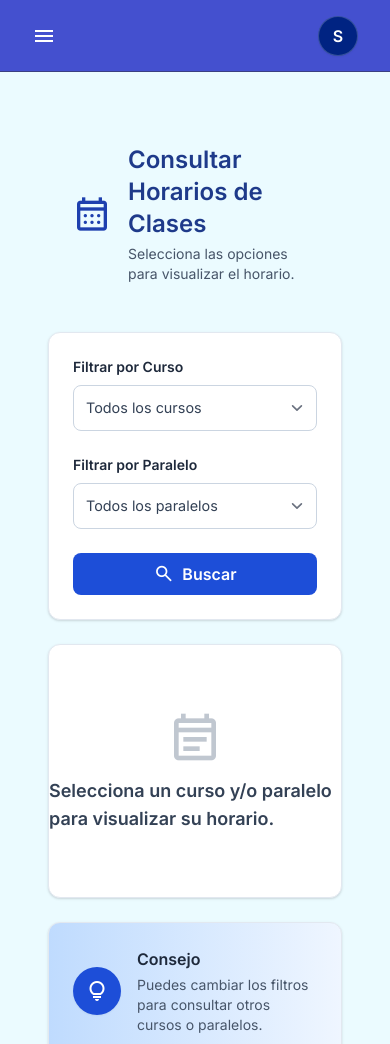
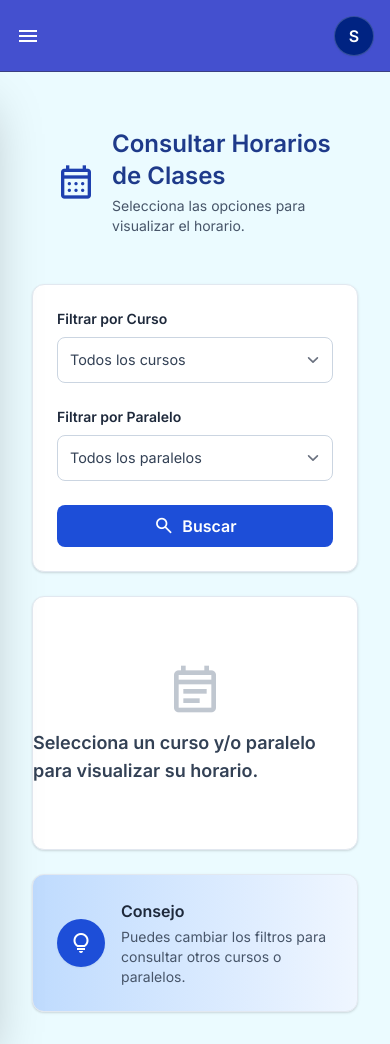
Before and after one commit to anthhouh/Geocampus, a Django app: page /horarios/ in a window 390 px wide. Run offline with Django 5.2, Linux system fonts and the light colour scheme; the visitor is signed in with stand-in values (Sample User, id 1); data that the repository does not hold is empty; parts of the project's set-up code (start-up, migrations or seed data) failed here and were passed over; some libraries are stand-ins or nearby versions.

Commit message:
UI: adjust padding and layout for improved responsiveness and aesthetics

```diff
--- a/horarios/templates/horarios/dashboard_docente.html
+++ b/horarios/templates/horarios/dashboard_docente.html
@@ -110,7 +110,7 @@
                         </button>
                     </div>
                 </div>
-                <div class="px-6 pb-4 overflow-x-auto">
+                <div class="px-4 sm:px-6 pb-4 overflow-x-auto">
                     <!-- Componente Schedule Grid -->
                     <div class="schedule-grid" id="grid-docente_{{ docente.id }}">
                         <div style="grid-column: 1; grid-row: 1;"></div>
--- a/horarios/templates/horarios/horarios_curso.html
+++ b/horarios/templates/horarios/horarios_curso.html
@@ -244,7 +244,7 @@
                         <span class="material-symbols-outlined text-[#64748b] bg-slate-100 p-1 rounded-full transition-transform group-open/accordion:rotate-180">expand_more</span>
                     </summary>
 
-                    <div class="overflow-x-auto p-6 bg-white">
+                    <div class="overflow-x-auto p-4 md:p-6 bg-white">
                         <div class="rounded-xl overflow-hidden" style="min-width: 800px; border-radius: 12px;">
                             <div class="schedule-grid-mockup" style="border-radius: 12px; overflow: hidden;">
                                 <div style="grid-column: 1; grid-row: 1; background: #fff;"></div>
--- a/horarios/templates/horarios/index.html
+++ b/horarios/templates/horarios/index.html
@@ -202,7 +202,7 @@
         </div>
 
         <!-- Right Side: Girl Image Container -->
-        <div class="absolute top-[-60px] right-0 bottom-0 w-[400px] overflow-hidden rounded-r-2xl pointer-events-none z-0 flex items-end justify-end">
+        <div class="absolute top-[-60px] right-0 bottom-0 w-[400px] overflow-hidden rounded-r-2xl pointer-events-none z-0 hidden sm:flex items-end justify-end">
             <img src="{% static 'images/img01.png' %}" alt="Girl Illustration" class="w-[350px] h-auto object-contain translate-y-[28px] translate-x-[4px]">
         </div>
     </div>
--- a/templates/base.html
+++ b/templates/base.html
@@ -64,7 +64,7 @@
             border: 1px solid #e0e2ea;
             border-radius: 0.6rem;
             overflow: hidden;
-            min-width: 1200px;
+            min-width: 800px;
         }
         /* Celda vacía generada por JS */
         .grid-cell {
--- a/templates/base_app.html
+++ b/templates/base_app.html
@@ -3,11 +3,11 @@
 
 {% block layout %}
 <div class="flex-1 flex h-screen overflow-hidden">
-    <!-- Sidebar Overlay (solo móvil) -->
-    <div id="sidebar-overlay" class="fixed inset-0 bg-black/50 z-40 hidden md:hidden transition-opacity duration-300 opacity-0" onclick="toggleSidebar()"></div>
+    <!-- Sidebar Backdrop (closes when clicking outside) -->
+    <div id="sidebar-overlay" class="fixed inset-0 bg-black/40 z-30 hidden transition-opacity duration-300 opacity-0" style="top: 72px;" onclick="toggleSidebar()"></div>
 
-    <!-- SideNavBar -->
-    <nav id="sidebar" class="bg-[#4450CF] border-r border-[#00175c] fixed left-0 top-0 h-full w-64 flex flex-col justify-between py-6 z-50 transform -translate-x-full md:translate-x-0 transition-transform duration-300 ease-in-out">
+    <!-- SideNavBar: starts below the header (top-[72px]) -->
+    <nav id="sidebar" class="bg-[#4450CF] fixed left-0 top-[72px] h-[calc(100vh-72px)] w-64 flex flex-col justify-between py-6 z-40 transform -translate-x-full transition-transform duration-300 ease-in-out shadow-2xl">
         <div>
             <div class="px-6 mb-8 mt-4 flex items-center gap-3">
                 <div class="w-10 h-10 flex items-center justify-center cursor-pointer select-none shrink-0">
@@ -100,10 +100,10 @@
         </div>
     </nav>
 
-    <!-- Main Content Wrapper -->
-    <div id="main-content" class="flex-1 flex flex-col md:ml-64 relative h-full transition-[margin] duration-300 ease-in-out">
-        <!-- TopNavBar -->
-        <header class="sticky top-0 z-40 w-full h-[72px] flex justify-between items-center px-8 bg-[#4450CF] border-b border-[#3b3f81]">
+    <!-- Main Content Wrapper: full width, header is always static at top -->
+    <div id="main-content" class="flex-1 flex flex-col relative h-full w-full">
+        <!-- TopNavBar: always fixed at top, full width, never moves -->
+        <header class="fixed top-0 left-0 right-0 z-50 w-full h-[72px] flex justify-between items-center px-4 md:px-8 bg-[#4450CF] border-b border-[#3b3f81]">
             <div class="flex items-center gap-4">
                 <button onclick="toggleSidebar()" class="material-symbols-outlined text-white cursor-pointer hover:bg-white/10 p-2 -ml-2 rounded-full transition-colors border-none bg-transparent">menu</button>
             </div>
@@ -122,8 +122,8 @@
             </div>
         </header>
 
-        <!-- Canvas -->
-        <main class="flex-1 overflow-y-auto p-8 bg-transparent">
+        <!-- Canvas: padded top so content starts below the fixed header -->
+        <main class="flex-1 overflow-y-auto p-4 md:p-8 bg-transparent mt-[72px]">
             {% block content %}{% endblock %}
         </main>
     </div>
@@ -132,39 +132,21 @@
 <script>
     function toggleSidebar() {
         const sidebar = document.getElementById('sidebar');
-        const mainContent = document.getElementById('main-content');
         const overlay = document.getElementById('sidebar-overlay');
-        const isMobile = window.innerWidth < 768;
 
-        if (isMobile) {
-            // Lógica móvil: toggle translation y overlay
         if (sidebar.classList.contains('-translate-x-full')) {
+            // Abrir
             sidebar.classList.remove('-translate-x-full');
             sidebar.classList.add('translate-x-0');
             overlay.classList.remove('hidden');
             setTimeout(() => overlay.classList.remove('opacity-0'), 10);
         } else {
+            // Cerrar
             sidebar.classList.remove('translate-x-0');
             sidebar.classList.add('-translate-x-full');
             overlay.classList.add('opacity-0');
             setTimeout(() => overlay.classList.add('hidden'), 300);
         }
-        } else {
-            // Lógica desktop: toggle translation y margin-left
-            if (sidebar.classList.contains('md:translate-x-0')) {
-                // Cerrar
-                sidebar.classList.remove('md:translate-x-0');
-                sidebar.classList.add('md:-translate-x-full');
-                mainContent.classList.remove('md:ml-64');
-                mainContent.classList.add('md:ml-0');
-            } else {
-                // Abrir
-                sidebar.classList.remove('md:-translate-x-full');
-                sidebar.classList.add('md:translate-x-0');
-                mainContent.classList.remove('md:ml-0');
-                mainContent.classList.add('md:ml-64');
-            }
-        }
     }
 </script>
 {% block scripts %}{% endblock %}
```
Lines whose indentation alone changed are shown as unchanged.
